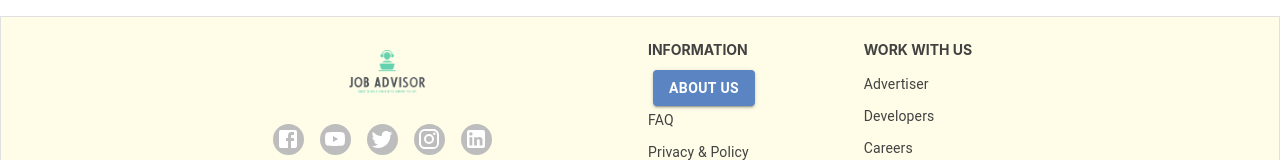
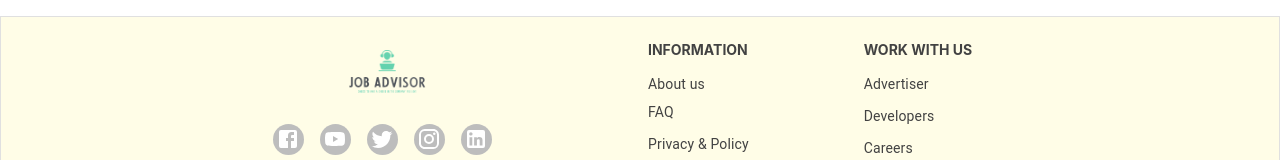
Before and after one commit to Job-Advisor-project/FrontEnd, a React (Create React App) app in the folder react/: page /companyOverview in a window 1280 px wide. Shown: the part 498-658 px from the top of the page. Built offline with nearby package versions, Linux system fonts and the light colour scheme; no server answers.

Commit message:
about button removed

```diff
--- a/react/src/components/Footer.jsx
+++ b/react/src/components/Footer.jsx
@@ -9,7 +9,6 @@ import YouTubeIcon from "@mui/icons-material/YouTube";
 import Avatar from "@mui/material/Avatar";
 import { Stack } from "@mui/system";
 import { useNavigate } from "react-router-dom";
-import { Button } from "@mui/material";
 
 export default function Footer() {
   const navigate = useNavigate();
@@ -67,19 +66,7 @@ export default function Footer() {
               </ListItemText>
               <ListItemText>
                 <Typography lineHeight={2} variant="body2">
-                  <Button
-                    style={{
-                      backgroundColor: "#5A85C2",
-                      fontWeight: "600",
-                      marginLeft: "5px",
-                    }}
-                    variant="contained"
-                    onClick={() => {
-                      navigate("/aboutus");
-                    }}
-                  >
-                    About us
-                  </Button>
+                  About us
                 </Typography>
                 <Typography lineHeight={2} variant="body2">
                   FAQ
```
